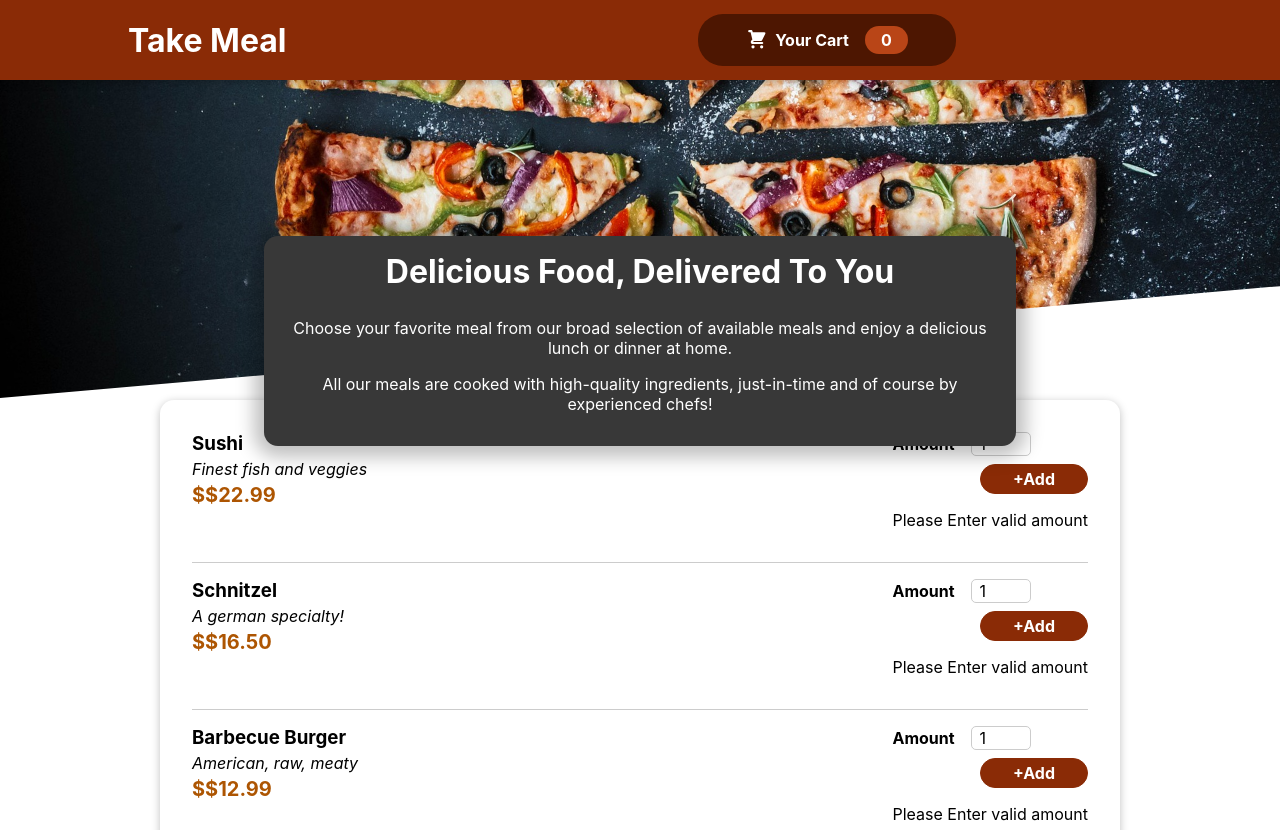
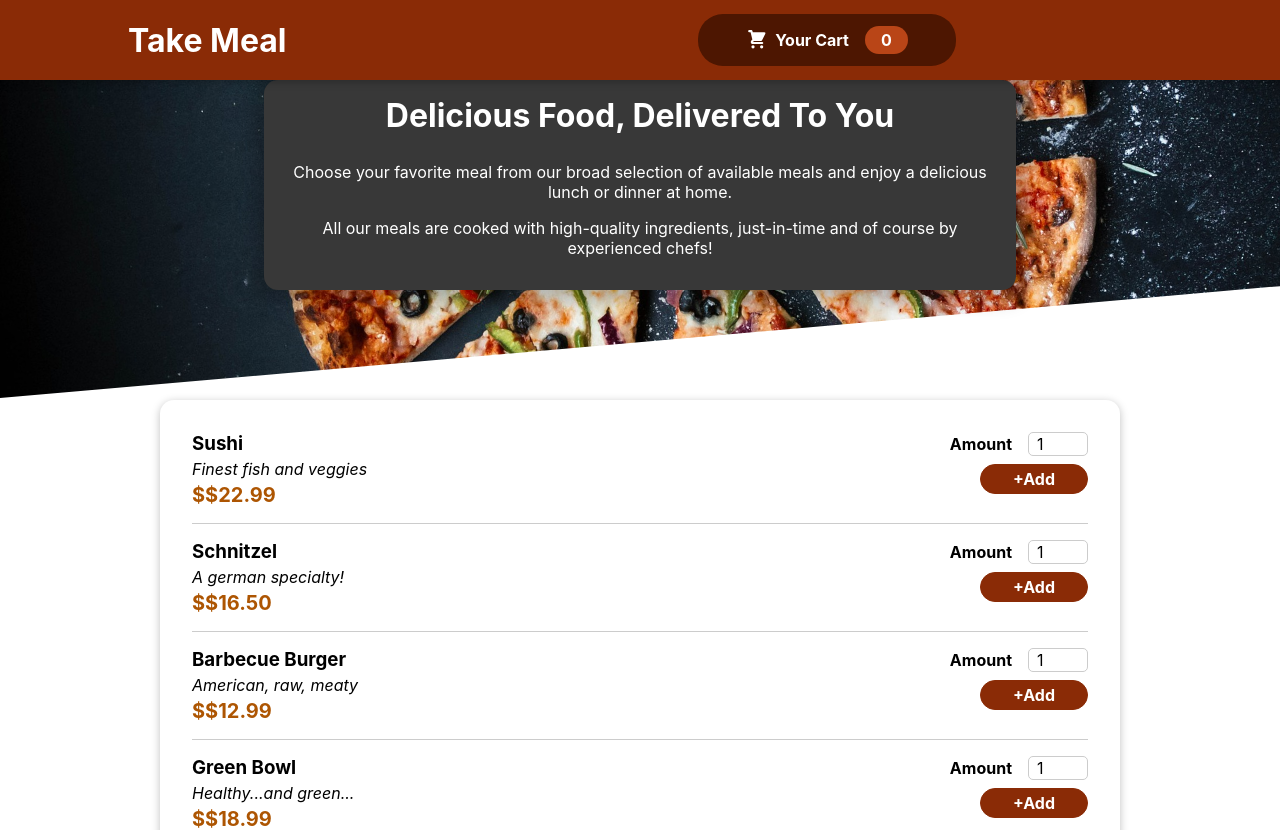
Before and after one commit to Babitabisht/FoodOrderingApp, a React (Create React App) app: page / in a window 1280 px wide. Shown: the top 830 px of the page. Built offline with nearby package versions, Linux system fonts and the light colour scheme.

Commit message:
bugs removal

```diff
--- a/src/components/Meals/MealItem/MealItemForm.js
+++ b/src/components/Meals/MealItem/MealItemForm.js
@@ -4,7 +4,7 @@
 
 const MealItemForm=(props)=>{
 
-    const [isFormValid, setIsFormValid] = useState(false);
+
 
     const amountInputRef = useRef();
 
@@ -14,7 +14,7 @@
       let enteredAmount=  amountInputRef.current.value;
       let enteredAmountNumber = +enteredAmount;
       if(enteredAmountNumber === 0 || enteredAmountNumber<0){
-        setIsFormValid(true);
+        return;
       }
       props.onAddAmount(enteredAmountNumber);
 
@@ -34,7 +34,7 @@
 
             }} label="Amount" />
             <button> +Add </button>
-            {!isFormValid && <p>Please Enter valid amount </p>}
+
         </form>
     );
 }
```
